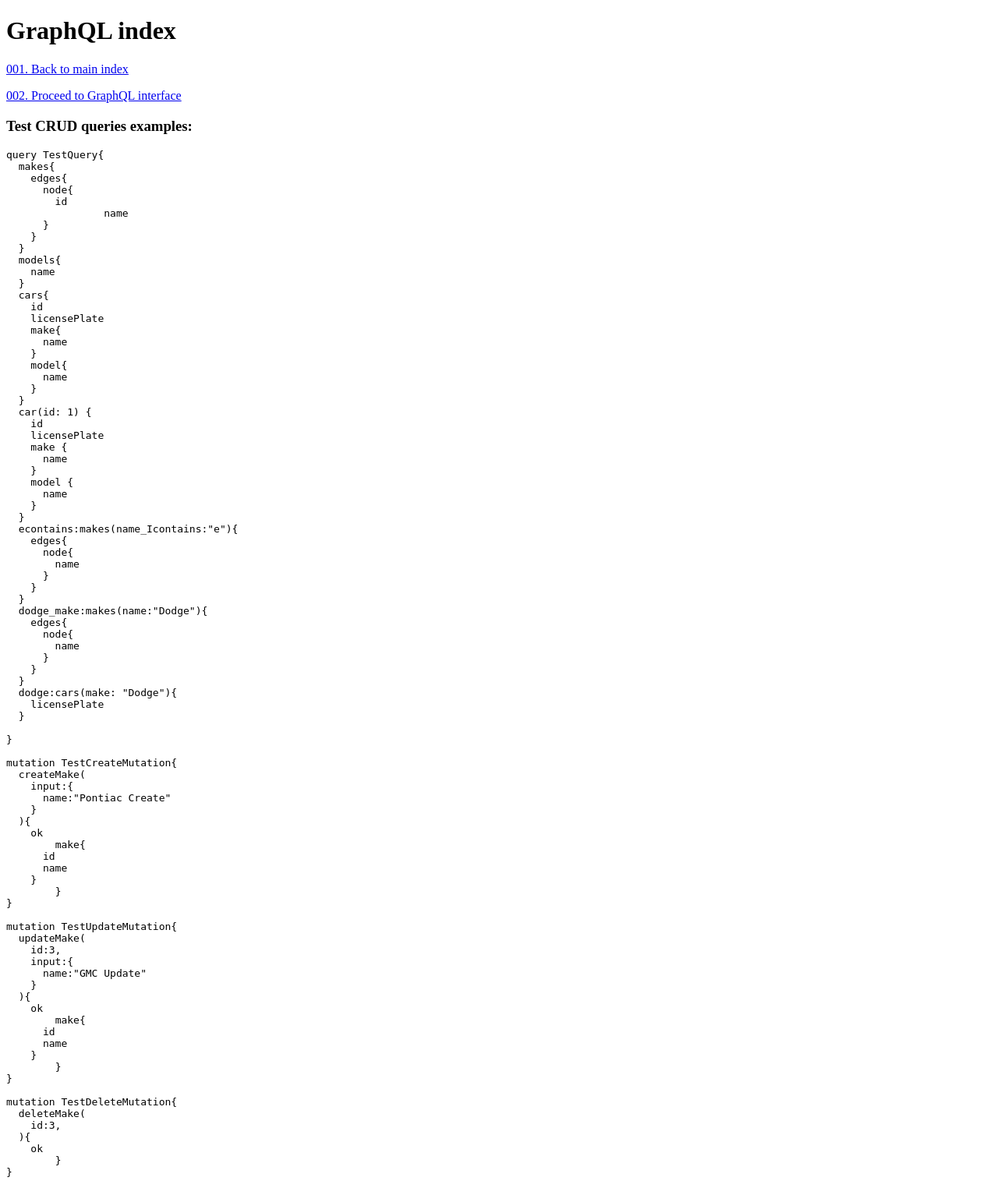
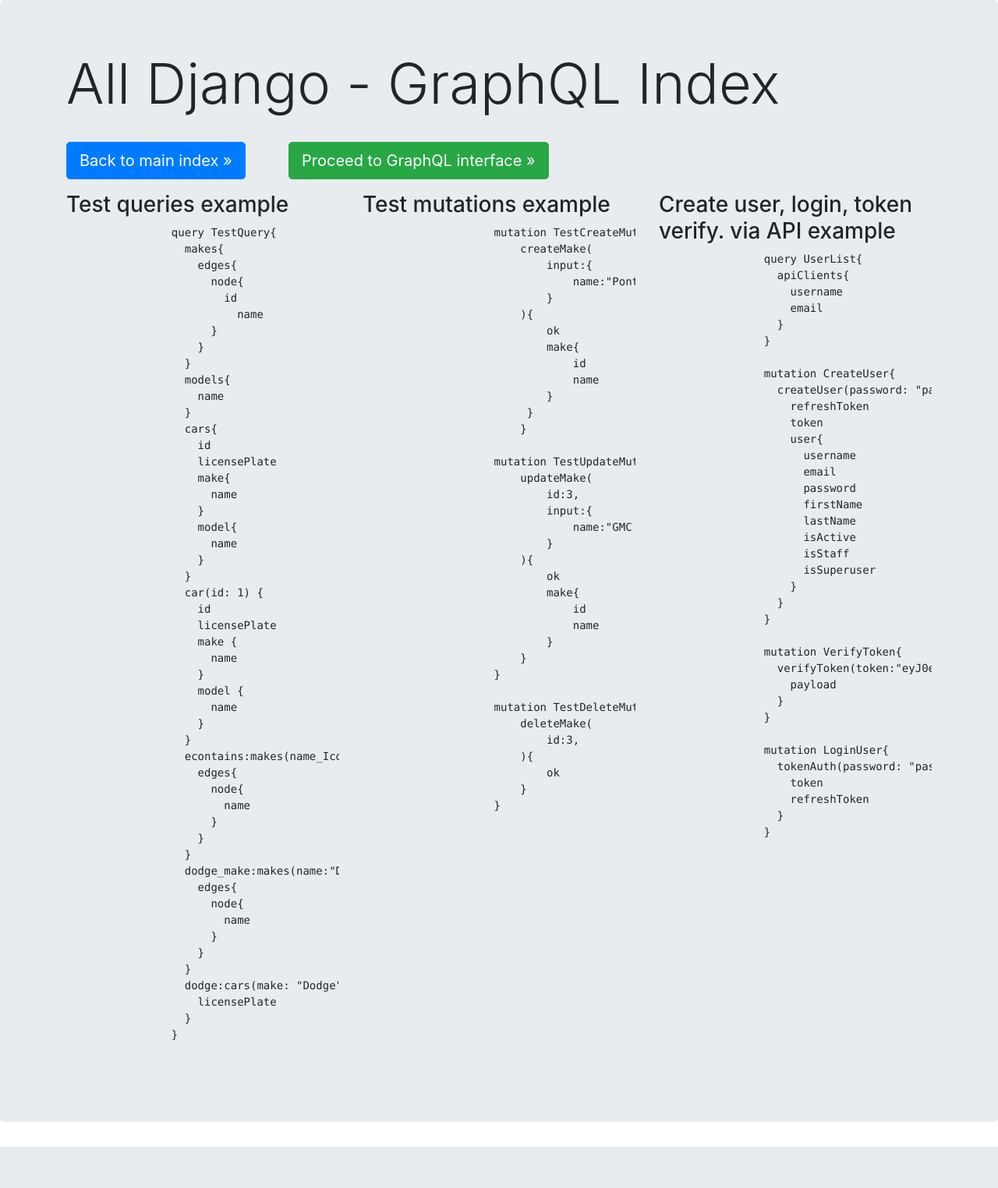
Before and after one commit to valerii-martell/all-django, a Django app: page /graphql/ in a window 1280 px wide. Shown: the whole page at 78% size. After the commit the page ends 1471 px from the top, so only its background shows below. Run offline with Django 4.2, Linux system fonts and the light colour scheme; data comes from the database, SQL or seed files in the repository; parts of the project's set-up code (start-up, migrations or seed data) failed here and were passed over; some libraries are stand-ins or nearby versions.

Commit message:
Add registration via GraphQL API, token obtaining and token-based authentication

```diff
--- a/graphql_api/models.py
+++ b/graphql_api/models.py
@@ -1,5 +1,5 @@
 from django.db import models
-from django.contrib.auth.models import AbstractUser
+from django.contrib.auth.models import AbstractUser, User
 
 
 # from .managers import UserManager
@@ -23,6 +23,17 @@
 #
 #     def __str__(self):
 #         return f"{self.pk}_{self.email}"
+
+
+class ApiClient(User):
+    # email = models.EmailField("email address", unique=True)
+
+    class Meta:
+        verbose_name = "GraphQL API client"
+        verbose_name_plural = "GraphQL API clients"
+    #
+    # def __str__(self):
+    #     return f"{self.pk}_{self.email}"
 
 
 class Make(models.Model):
--- a/graphql_api/schema.py
+++ b/graphql_api/schema.py
@@ -2,7 +2,7 @@
 from django.contrib.auth import get_user_model
 from graphene_django.filter import DjangoFilterConnectionField
 
-from .types import CarType, MakeType, ModelType  # , UserType
+from .types import CarType, MakeType, ModelType, UserType
 from .models import Car, Make, Model
 
 
@@ -13,8 +13,8 @@
     # make = graphene.Field(MakeType, id=graphene.Int())
     # makes = graphene.List(MakeType)
 
-    # api_client = graphene.Field(UserType)
-    # api_clients = graphene.List(UserType)
+    api_client = graphene.Field(UserType)
+    api_clients = graphene.List(UserType)
 
     model = graphene.Field(ModelType, id=graphene.Int())
     models = graphene.List(ModelType)
--- a/graphql_api/templates/graphql_index.html
+++ b/graphql_api/templates/graphql_index.html
@@ -1,15 +1,42 @@
+{% load static %}
+
 <!DOCTYPE html>
 <html lang="en">
 <head>
     <meta charset="UTF-8">
     <title>All Django - GraphQL</title>
+    <link rel="stylesheet" type="text/css" href="{% static 'css/bootstrap.min.css' %}">
+    <!-- Custom css -->
+    <!-- jQuery (necessary for Bootstrap's JavaScript plugins) -->
+    <script type="text/javascript" src='{% static "js/jquery.min.js" %}'></script>
+    <script type="text/javascript" src='{% static "js/popper.min.js" %}'></script>
+    <script type="text/javascript" src='{% static "js/bootstrap.min.js" %}'></script>
+    <script type="text/javascript" src='{% static "js/Chart.min.js" %}'></script>
 </head>
 <body>
-<h1>GraphQL index</h1>
-<p><a href="/">001. Back to main index</a></p>
+<div class="jumbotron">
+    <div class="container">
+        <h1 class="display-3">All Django - GraphQL Index</h1>
+        <p style="margin-top: 4vh">
+        <div class="row">
+            <div class="col-lg-3">
                 <p>
-    <a href="/graphql/graphql/">002. Proceed to GraphQL interface</a></p>
-<h3>Test CRUD queries examples:</h3>
+                    <a id="next" class="btn btn-primary btn-lg" href="/" role="button">Back to main index »</a>
+                </p>
+            </div>
+            <div class="col-lg-4">
+                <p>
+                    <a class="btn btn-lg btn-success"
+                       href="/graphql/graphql/" role="button">Proceed to GraphQL interface »</a>
+                </p>
+            </div>
+        </div>
+    </div>
+    <div class="container">
+        <!-- Example row of columns -->
+        <div class="row">
+            <div class="col-sm-4">
+                <h3>Test queries example</h3>
                 <pre>
                 query TestQuery{
                   makes{
@@ -60,9 +87,12 @@
                   dodge:cars(make: "Dodge"){
                     licensePlate
                   }
-
                 }
-
+            </pre>
+            </div>
+            <div class="col-sm-4">
+                <h3>Test mutations example</h3>
+                <pre>
                     mutation TestCreateMutation{
                         createMake(
                             input:{
@@ -100,5 +130,50 @@
                         }
                     }
                 </pre>
+            </div>
+            <div class="col-sm-4">
+                <h3>Create user, login, token verify. via API example</h3>
+                <pre>
+                query UserList{
+                  apiClients{
+                    username
+                    email
+                  }
+                }
+
+                mutation CreateUser{
+                  createUser(password: "password1111", username: "username1111", email:"test1111@test.com") {
+                    refreshToken
+                    token
+                    user{
+                      username
+                      email
+                      password
+                      firstName
+                      lastName
+                      isActive
+                      isStaff
+                      isSuperuser
+                    }
+                  }
+                }
+
+                mutation VerifyToken{
+                  verifyToken(token:"eyJ0eXAiOiJKV1QiLCJhbGciOiJIUzI1NiJ9.eyJ1c2VybmFtZSI6InVzZXJuYW1lMTExMSIsImV4cCI6MTY2MDYwMDQwMiwib3JpZ0lhdCI6MTY2MDUxNDAwMn0.XZJbwlXQ9zIvyW-0khJn1kHn6qQ4cTXNso-R7SbZ8Rs"){
+                    payload
+                  }
+                }
+
+                mutation LoginUser{
+                  tokenAuth(password: "password1111", username: "username1111") {
+                    token
+                    refreshToken
+                  }
+                }
+            </pre>
+            </div>
+        </div>
+    </div>
+</div>
 </body>
 </html>
--- a/graphql_api/types.py
+++ b/graphql_api/types.py
@@ -26,6 +26,6 @@
         fields = ("id", "license_plate", "make", "model")
 
 
-# class UserType(DjangoObjectType):
-#     class Meta:
-#         model = get_user_model()
+class UserType(DjangoObjectType):
+    class Meta:
+        model = get_user_model()
--- a/requirements.txt
+++ b/requirements.txt
@@ -8,6 +8,8 @@
 django-admin-index==2.0.2
 django-durationwidget==1.0.5
 django-filter==22.1
+django-graphql-auth==0.3.16
+django-graphql-jwt==0.3.4
 django-grappelli==3.0.3
 django-inlinecss==0.3.0
 django-ordered-model==3.6
@@ -26,6 +28,7 @@
 MarkupSafe==2.1.1
 Pillow==9.2.0
 promise==2.3
+PyJWT==2.4.0
 pynliner==0.8.0
 python-dateutil==2.8.2
 pytz==2022.1
```
Also changed, not shown: all_django/schema.py (+5 -4 lines), all_django/settings.py (+45 -7 lines), graphql_api/admin.py (+19 -17 lines), graphql_api/managers.py (added, +35 -0 lines), graphql_api/mutations.py (+25 -23 lines), graphql_api/migrations/0003_apiclient.py (added). Lines whose indentation alone changed are shown as unchanged.
